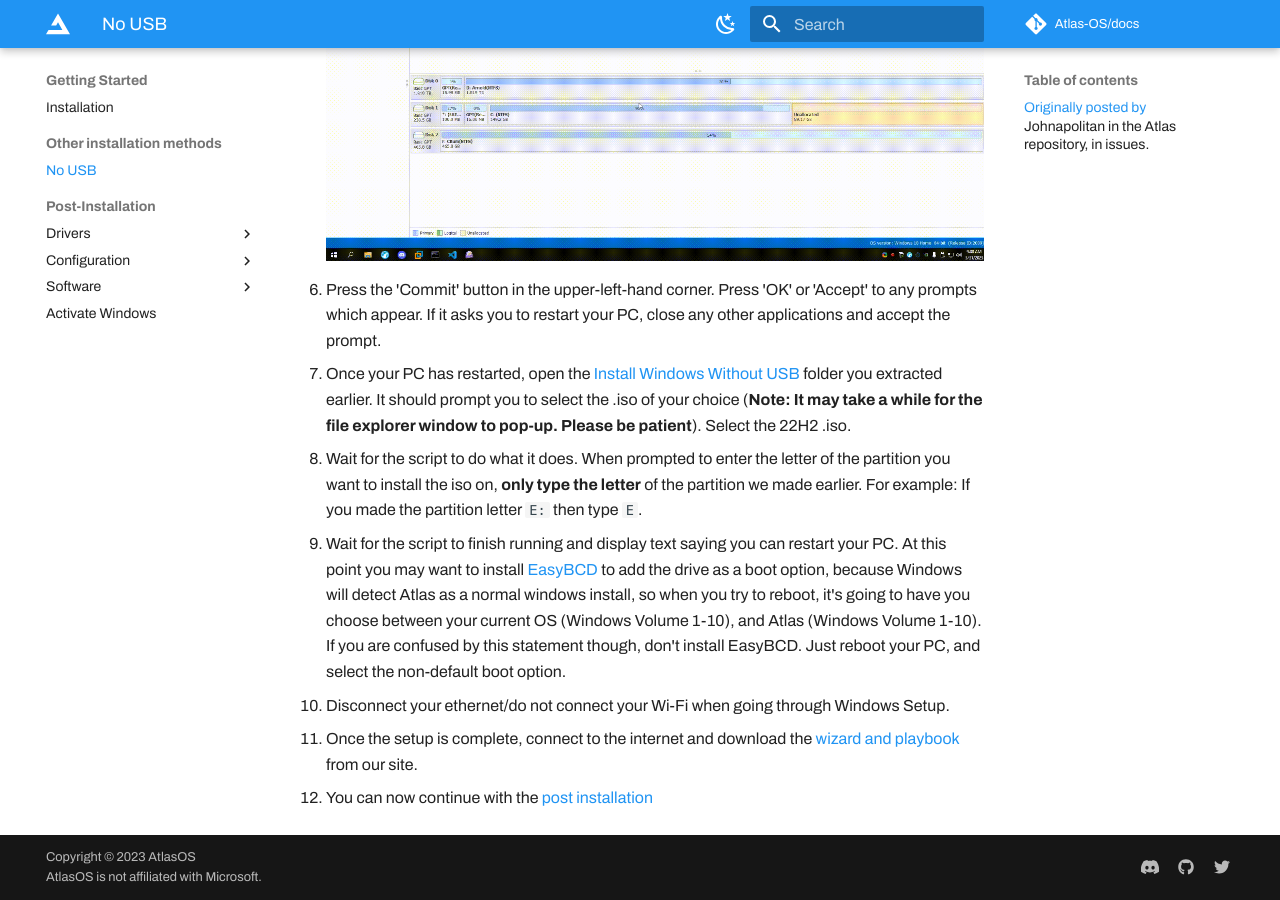
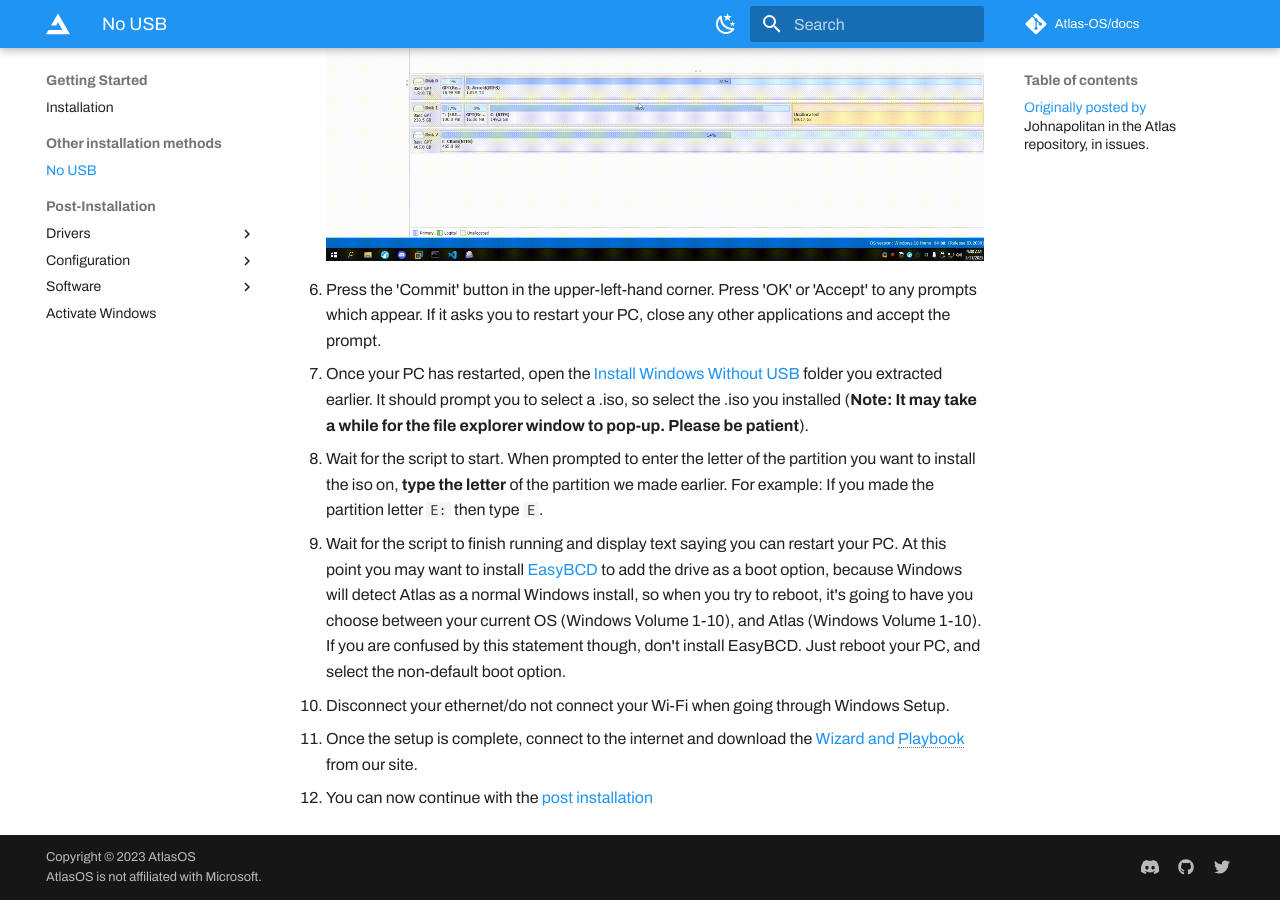
Before and after one commit to Atlas-OS/docs, an MkDocs documentation site: the page built from docs/Getting started/Other installation methods/No USB.md, in a window 1280 px wide and 900 px high, scrolled down 1703 px. Built offline with MkDocs 1.6.1 and Material for MkDocs 9.7.7, drawn with Linux system fonts in a browser that asks for light colours; some web fonts are replaced; plug-ins that fetch from the network failed and are left out; comment, search, counter and statistics services are not loaded; some of the changed text lies outside the part shown.

Commit message:
Update No USB.md

```diff
--- a/docs/Getting started/Other installation methods/No USB.md
+++ b/docs/Getting started/Other installation methods/No USB.md
@@ -5,18 +5,18 @@
 !!! warning "Prerequisites"
 	Before proceeding with this guide, make sure you have the latest 22H2 .iso file by following the [Downloading an ISO guide](https://docs.atlasos.net/Getting%20started/Installation/#download-an-iso) on the installation page.
 
-1. Download [Macrorit Partition Expert](https://macrorit.com/download.html) and install it. (If prompted, choose 'Install Package')
+1. Download the [Macrorit Partition Expert](https://macrorit.com/download.html) and install it. (If prompted, choose 'Install Package')
 2. Download [Install Windows Without USB by DanL](https://github.com/iidanL/InstallWindowsWithoutUSB) and extract it using 7-Zip or WinRAR
 ![Snapshot_2022-05-02_154455_github com](../../assets/images/iwwu.png)
-3. Run Macrorit Partition Expert, and select the drive you want to partition (basically, in order to use both your current OS and Atlas, you need to have a drive big enough for both. To 'partition' is to split the drive into multiple partitions). In most cases, this is going to be the `C:` partition.
+3. Run the Macrorit Partition Expert, and select the drive that you want to partition (in order to use both your current OS and Atlas, you need to have a drive big enough for both. To 'partition' is to split the drive into multiple partitions). In most cases, this is going to be the `C:` partition.
 4. Right-click the selected partition, and click 'Resize/Move Volume'. In the menu that opens, allocate (to make space) as much space as you believe is necessary for Atlas. You do this by dragging the yellow slider. The unallocated section is how much space Atlas will have. I recommend having _atleast_ 20GB of storage.
 ![Record_2022_05_02_15_52_18_68](../../assets/videos/resize.gif)
 5. Once your done, click OK. The menu should now close. Now a new section should appear next to your selected partition. It should be called 'Unallocated' and it needs to have more than 29 GB of available space. This is where Atlas will be installed. Right-click the unallocated space, and press 'Create Volume'. This should open another pop-up menu. Everything can be left as default, except you need to make sure the File System is set to 'NTFS'. _Also, make sure you remember the drive letter you set it to._ Once you're done, click OK.
 ![Record_2022_05_02_16_00_26_345](../../assets/videos/adding%20partition.gif)
 6. Press the 'Commit' button in the upper-left-hand corner. Press 'OK' or 'Accept' to any prompts which appear. If it asks you to restart your PC, close any other applications and accept the prompt.
-7. Once your PC has restarted, open the [Install Windows Without USB](https://github.com/iidanL/InstallWindowsWithoutUSB) folder you extracted earlier. It should prompt you to select the .iso of your choice (**Note: It may take a while for the file explorer window to pop-up. Please be patient**). Select the 22H2 .iso.
-8.  Wait for the script to do what it does. When prompted to enter the letter of the partition you want to install the iso on, **only type the letter** of the partition we made earlier. For example: If you made the partition letter `E:` then type `E`.
-9.   Wait for the script to finish running and display text saying you can restart your PC. At this point you may want to install [EasyBCD ](https://www.techspot.com/downloads/3112-easybcd.html)to add the drive as a boot option, because Windows will detect Atlas as a normal windows install, so when you try to reboot, it's going to have you choose between your current OS (Windows Volume 1-10), and Atlas (Windows Volume 1-10). If you are confused by this statement though, don't install EasyBCD. Just reboot your PC, and select the non-default boot option.
+7. Once your PC has restarted, open the [Install Windows Without USB](https://github.com/iidanL/InstallWindowsWithoutUSB) folder you extracted earlier. It should prompt you to select a .iso, so select the .iso you installed (**Note: It may take a while for the file explorer window to pop-up. Please be patient**).
+8.  Wait for the script to start. When prompted to enter the letter of the partition you want to install the iso on, **type the letter** of the partition we made earlier. For example: If you made the partition letter `E:` then type `E`.
+9.   Wait for the script to finish running and display text saying you can restart your PC. At this point you may want to install [EasyBCD ](https://www.techspot.com/downloads/3112-easybcd.html)to add the drive as a boot option, because Windows will detect Atlas as a normal Windows install, so when you try to reboot, it's going to have you choose between your current OS (Windows Volume 1-10), and Atlas (Windows Volume 1-10). If you are confused by this statement though, don't install EasyBCD. Just reboot your PC, and select the non-default boot option.
 10. Disconnect your ethernet/do not connect your Wi-Fi when going through Windows Setup.
-11. Once the setup is complete, connect to the internet and download the [wizard and playbook](https://atlasos.net/downloads) from our site.
+11. Once the setup is complete, connect to the internet and download the [Wizard and Playbook](https://atlasos.net/downloads) from our site.
 12. You can now continue with the [post installation](https://docs.atlasos.net/Getting%20started/Post-Installation/Drivers)
```
